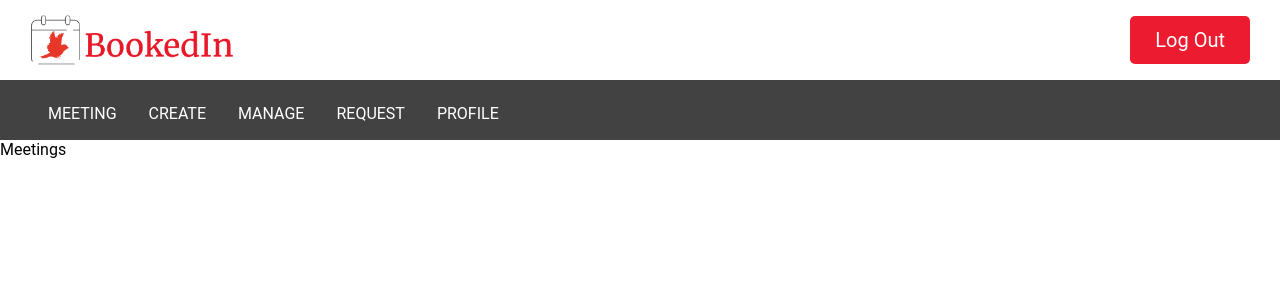
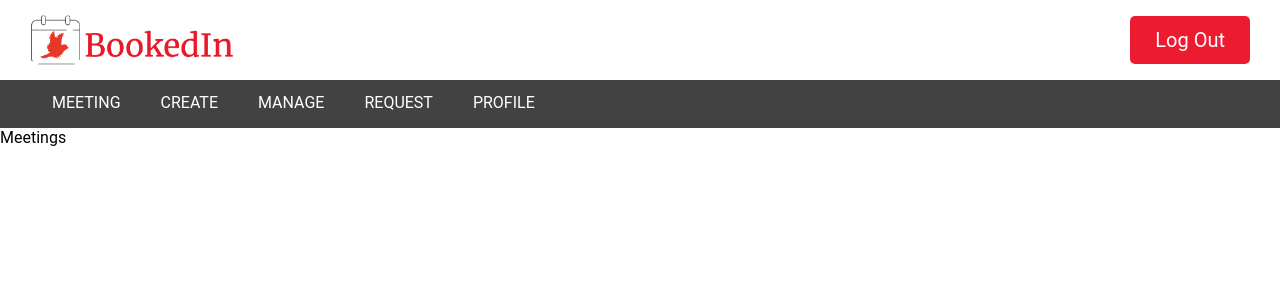
Before and after one commit to MichaelangJason/COMP307-Final-Project, a React (Create React App) app in the folder frontend/: page /user/1 in a window 1280 px wide. Shown: the top 300 px of the page. Built offline with nearby package versions, Linux system fonts and the light colour scheme.

Commit message:
Modify Private NavBar responsiveness

```diff
--- a/frontend/src/layouts/PrivateNav.tsx
+++ b/frontend/src/layouts/PrivateNav.tsx
@@ -14,11 +14,8 @@ const PrivateNav = () => {
   return (
     <>
       <NavBarContent pageTo="/" text="Log Out" />
-      <header>
-        <nav
-          id="privateSeparator"
-          className={isNavVisible ? "responsive_nav" : ""}
-        >
+      <div id="privateSeparator">
+        <nav className={isNavVisible ? "responsive_nav" : ""}>
           <Link to="/user/:id" onClick={toggleNavBar}>
             MEETING
           </Link>
@@ -46,7 +43,7 @@ const PrivateNav = () => {
         <button className="nav-button" onClick={toggleNavBar}>
           <FaBars />
         </button>
-      </header>
+      </div>
       <main>
         <Outlet />
       </main>
--- a/frontend/src/styles/PrivateNav.scss
+++ b/frontend/src/styles/PrivateNav.scss
@@ -5,26 +5,33 @@ main {
   height: max-content;
 }
 
-header {
+#privateSeparator {
   background-color: colors.$darkGray;
   color: colors.$white;
   display: flex;
   justify-content: space-between;
-  height: 60px;
+  height: 48px;
   padding: 0 2rem;
 }
 
+nav {
+  margin-top: -11px;
+}
 nav a {
-  margin: 0 1rem;
   color: colors.$white;
   text-decoration: none;
+
+  //added as tile
+  padding: 15px 20px;
+  transition: background-color 0.5s ease, color 0.5s ease;
 }
 
 nav a:hover {
-  color: colors.$brightRed;
+  background-color: colors.$brightRed;
+  color: colors.$white;
 }
 
-header .nav-button {
+#privateSeparator .nav-button {
   padding: 5px;
   margin-top: 5px;
   cursor: pointer;
@@ -39,16 +46,16 @@ header .nav-button {
   opacity: 0;
 }
 
-header .nav-button:hover {
+#privateSeparator .nav-button:hover {
   color: colors.$brightRed;
 }
 
 @media (width < 1080px) {
-  header .nav-button {
+  #privateSeparator .nav-button {
     visibility: visible;
     opacity: 1;
   }
-  header nav {
+  #privateSeparator nav {
     position: fixed;
     top: -150%; //hidden at the start
     left: 0;
@@ -58,7 +65,7 @@ header .nav-button:hover {
     flex-direction: column;
     align-items: center;
     justify-content: center;
-    gap: 1.5rem;
+    gap: 0rem;
     background-color: colors.$darkGray;
     transition: transform 0.5s ease-in-out; //animation
   }
@@ -76,6 +83,9 @@ header .nav-button:hover {
 
   nav a {
     font-size: 1.5rem;
+
+    //added
+    width: 100%;
   }
 }
 @media (width < 1080px) and (height < 600px) {
```
